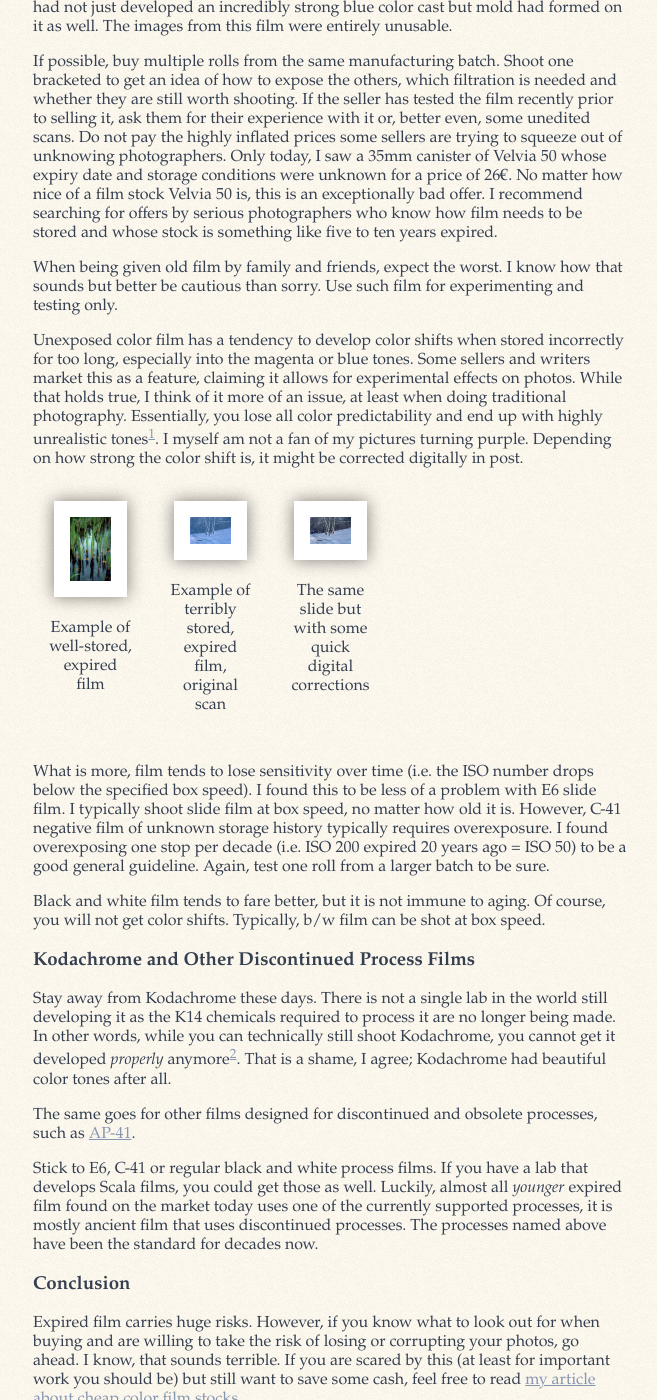
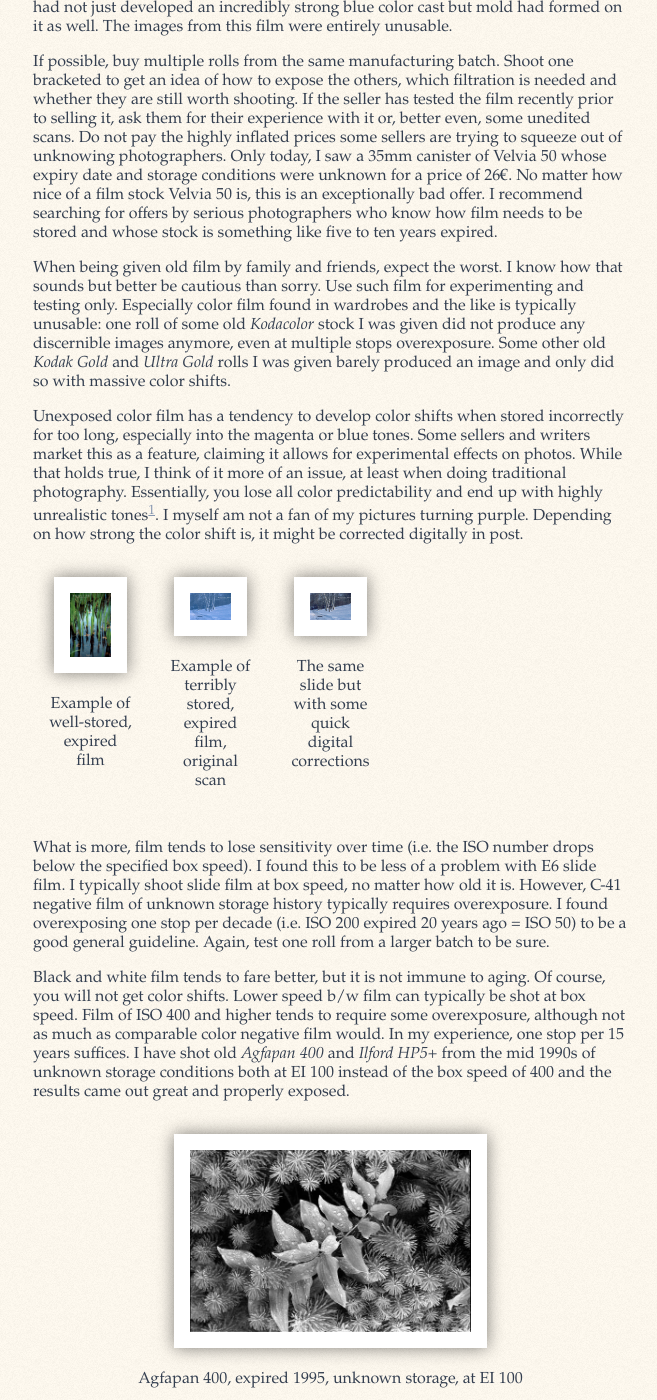
Before and after one commit to ImMaax/immaax.github.io, a Jekyll site: the page built from articles/_posts/2024-05-19-shooting-expired-film.markdown, in a window 1280 px wide and 1400 px high, scrolled down 937 px. Shown: the whole window, without its empty margins (207-864 px from the left). Built offline with Jekyll 4.4.1, drawn with Linux system fonts in a browser that asks for light colours; some of the changed text lies outside the part shown.

Commit message:
add more info to expired film article

```diff
--- a/articles/_posts/2024-05-19-shooting-expired-film.markdown
+++ b/articles/_posts/2024-05-19-shooting-expired-film.markdown
@@ -61,7 +61,11 @@
 
 When being given old film by family and friends, expect the worst. I know how
 that sounds but better be cautious than sorry. Use such film for experimenting
-and testing only.
+and testing only. Especially color film found in wardrobes and the like is
+typically unusable: one roll of some old _Kodacolor_ stock I was given did not
+produce any discernible images anymore, even at multiple stops overexposure.
+Some other old _Kodak Gold_ and _Ultra Gold_ rolls I was given barely produced
+an image and only did so with massive color shifts.
 
 Unexposed color film has a tendency to develop color shifts when stored
 incorrectly for too long, especially into the magenta or blue tones. Some
@@ -103,8 +107,36 @@
 larger batch to be sure.
 
 Black and white film tends to fare better, but it is not immune to aging. Of
-course, you will not get color shifts. Typically, b/w film can be shot at box
-speed.
+course, you will not get color shifts. Lower speed b/w film can typically be
+shot at box speed. Film of ISO 400 and higher tends to require some
+overexposure, although not as much as comparable color negative film would.
+In my experience, one stop per 15 years suffices. I have shot old _Agfapan 400_
+and _Ilford HP5+_ from the mid 1990s of unknown storage conditions both at EI
+100 instead of the box speed of 400 and the results came out great and properly
+exposed.
+
+<div class="photo-container">
+  <a href="{% post_url photos/2024-07-18-leaves-ii %}">
+    <img class="photo" src="/assets/img/photos/leaves-ii.jpg" alt="Agfapan 400">
+  </a>
+  <p>Agfapan 400, expired 1995, unknown storage, at EI 100</p>
+</div>
+
+Some _Kodak Tri-X Pan 400_ I recently acquired needed a little overexposure too.
+I tried it at EI 320, but it could have used a little bit more, the negatives
+still turned out somewhat thin, but usable. In the case of doubt, I would rather
+over- than underexpose.
+
+<div class="photo-container">
+  <a href="{% post_url photos/2024-08-01-locked %}">
+    <img class="photo" src="/assets/img/photos/locked.jpg" alt="Kodak Tri-X Pan 400">
+  </a>
+  <p>Kodak Tri-X Pan 400, expired in the 1990s, unknown storage, at EI 320</p>
+</div>
+
+Of course, all this applies for film of unknown storage conditions. If you know
+for a fact that your film was being refrigerated since it was bought, shoot it
+at box speed, it will be fine.
 
 ### Kodachrome and Other Discontinued Process Films
 
```
